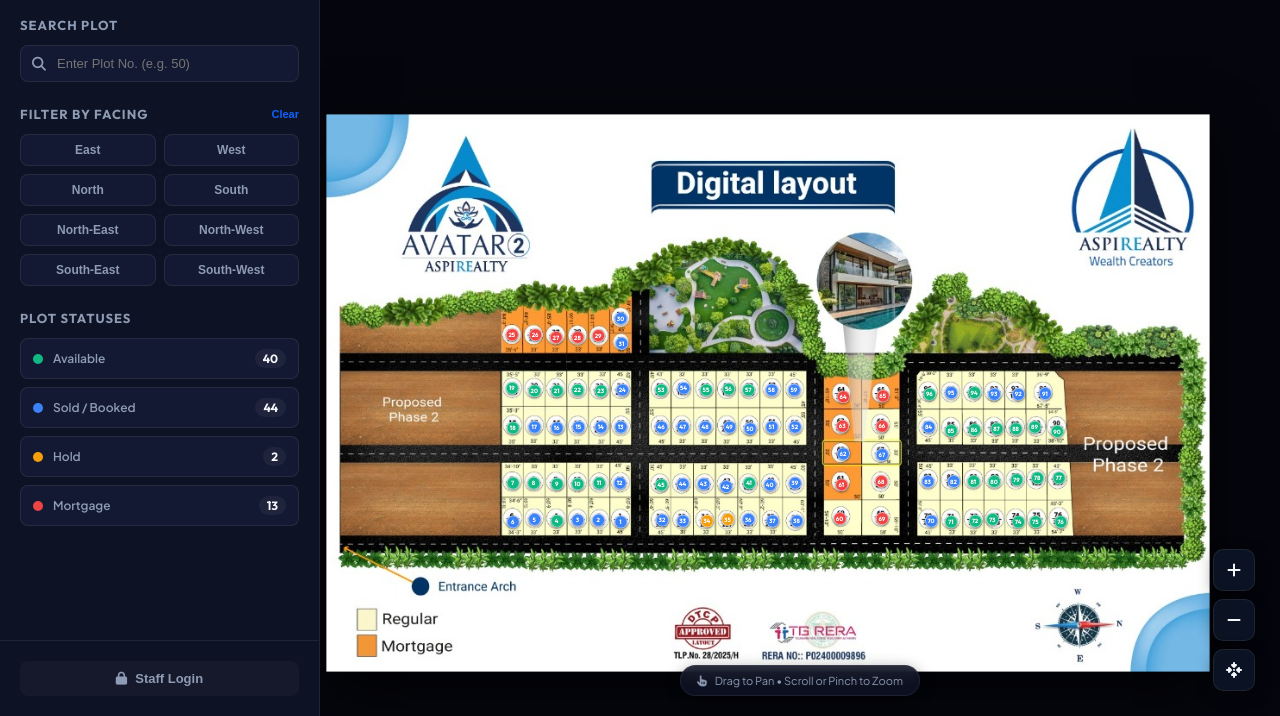
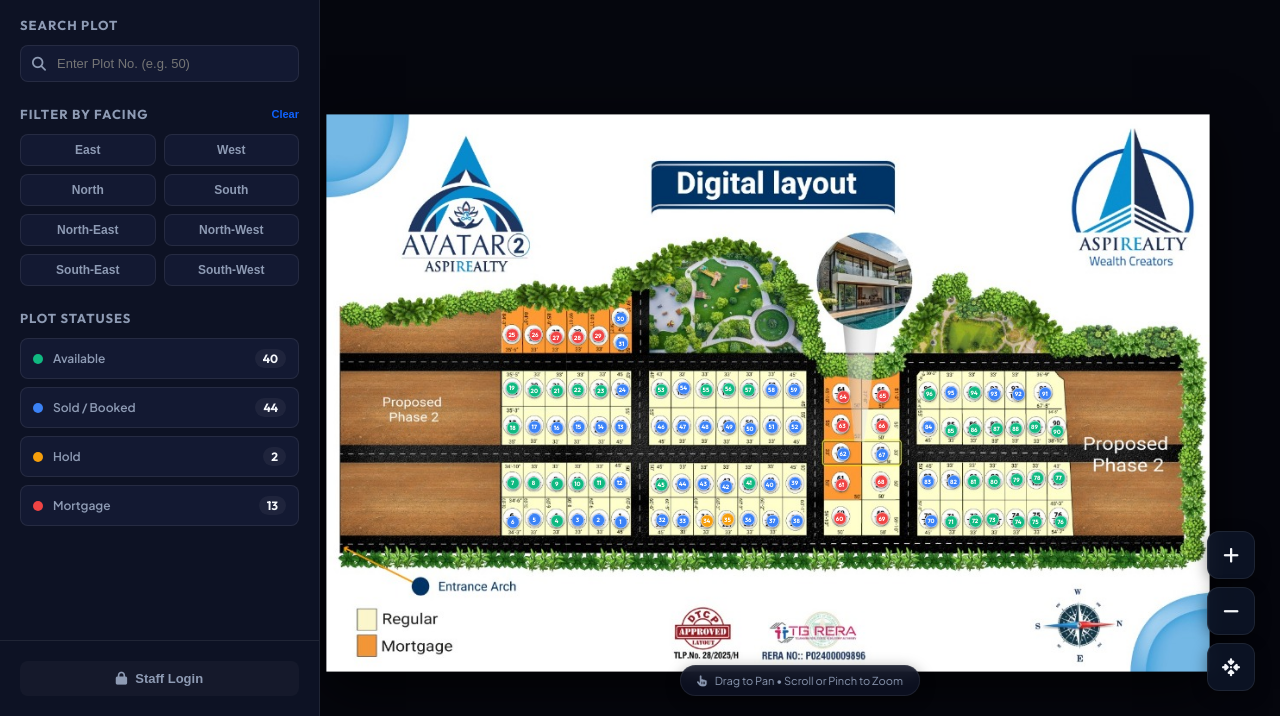
Before and after one commit to Rohithvaddem/avatar2-digi, a plain HTML site: page index.html in a window 1280 px wide. Shown: the part 84-800 px from the top of the page. Drawn offline with Linux system fonts and the light colour scheme.

Commit message:
Increase map control buttons size to 48px

```diff
--- a/style.css
+++ b/style.css
@@ -578,15 +578,15 @@
 }
 
 .map-control-btn {
-    width: 42px;
-    height: 42px;
+    width: 48px;
+    height: 48px;
     background-color: rgba(13, 20, 38, 0.9);
     backdrop-filter: blur(8px);
     -webkit-backdrop-filter: blur(8px);
     border: 1px solid rgba(255, 255, 255, 0.08);
-    border-radius: 10px;
+    border-radius: 12px;
     color: var(--text-primary);
-    font-size: 16px;
+    font-size: 18px;
     cursor: pointer;
     display: flex;
     align-items: center;
```
